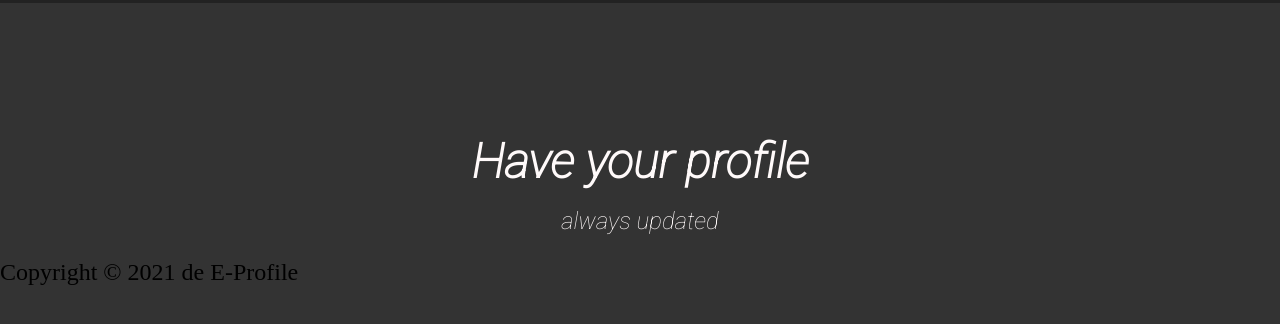
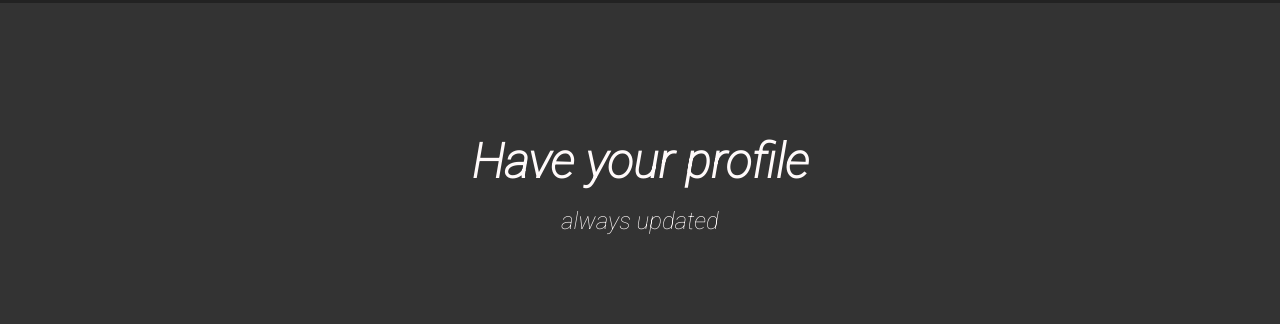
Before and after one commit to tiago-xavier-braga/e-profile, a website: page public/initial-page.html in a window 1280 px wide. Shown: the part 96-420 px from the top of the page. Drawn offline with Linux system fonts and the light colour scheme.

Commit message:
tambem mudei
tinha esquecido de salvar antes foi mal

```diff
--- a/public/initial-page.html
+++ b/public/initial-page.html
@@ -23,6 +23,6 @@
         <h1 class="frase">Have your profile</h1>
         <p class="subfrase">always updated</p>
     </div>
-    <footer> Copyright © 2021 de E-Profile</footer>
+
 
 </html>
```
